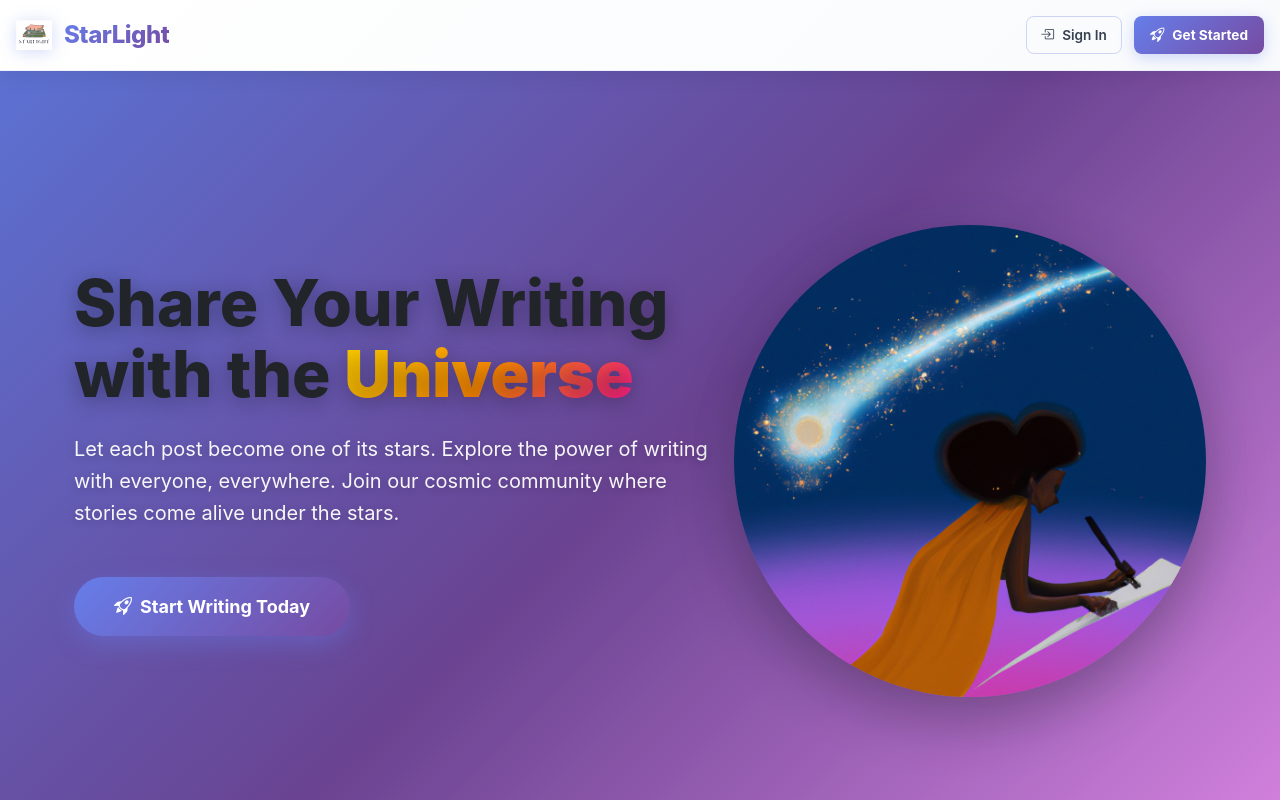
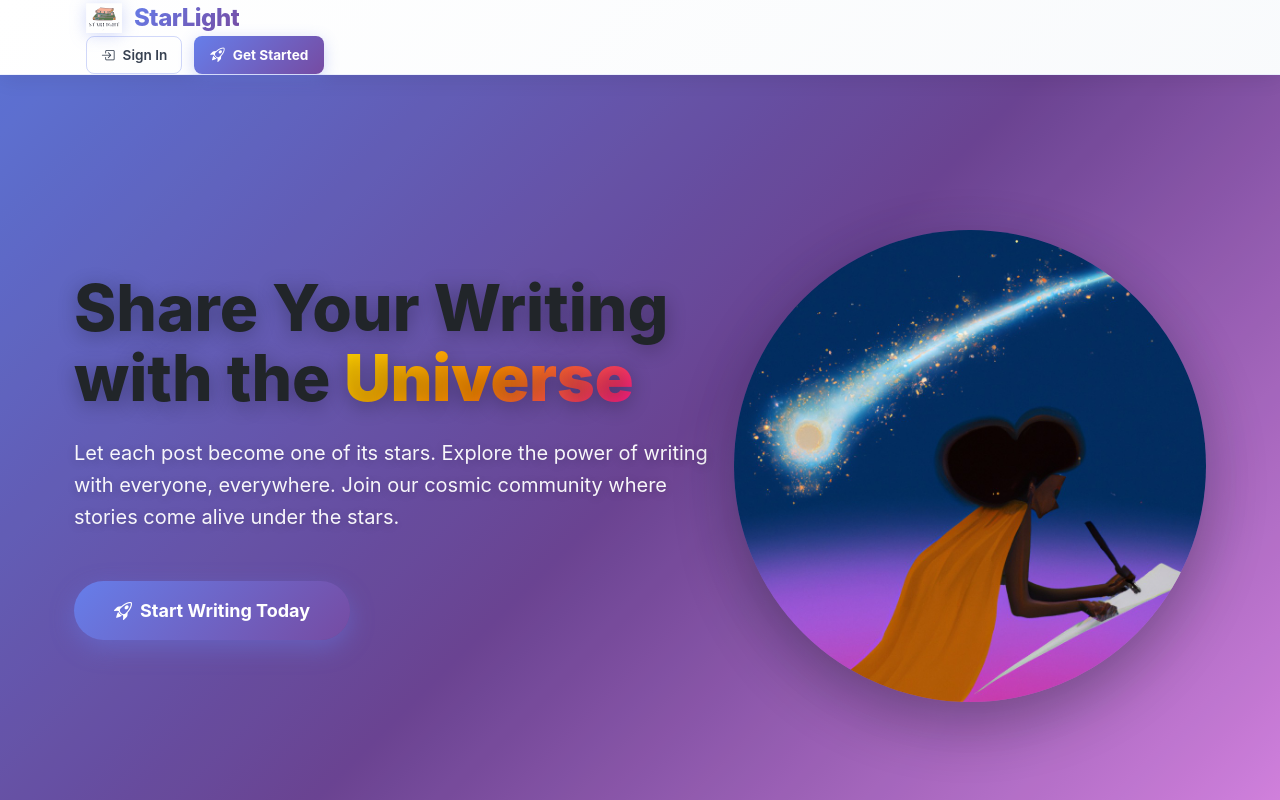
Before and after one commit to mangeshraut712/Starlight-Blogging-Website, an Angular app in the folder starlight-ng/: page / in a window 1280 px wide. Shown: the top 800 px of the page. Built offline with nearby package versions, Linux system fonts and the light colour scheme; what @coreui/angular, @tinymce/tinymce-angular would draw is missing.

Commit message:
Fix navbar padding to match homepage container spacing

```diff
--- a/starlight-ng/src/app/components/navbar/navbar.component.css
+++ b/starlight-ng/src/app/components/navbar/navbar.component.css
@@ -13,14 +13,10 @@
 }
 
 .navbar-container {
-  max-width: none;
-  padding: 0;
   display: flex;
   align-items: center;
   justify-content: space-between;
   height: 70px;
-  padding-left: 1rem;
-  padding-right: 1rem;
 }
 
 /* ================== BRAND SECTION ================== */
--- a/starlight-ng/src/app/components/navbar/navbar.component.html
+++ b/starlight-ng/src/app/components/navbar/navbar.component.html
@@ -1,6 +1,6 @@
 <!-- MODERN STARLIGHT NAVBAR -->
 <header class="starlight-navbar">
-  <div class="navbar-container">
+  <div class="container">
 
     <!-- Logo Section -->
     <div class="navbar-brand">
```
